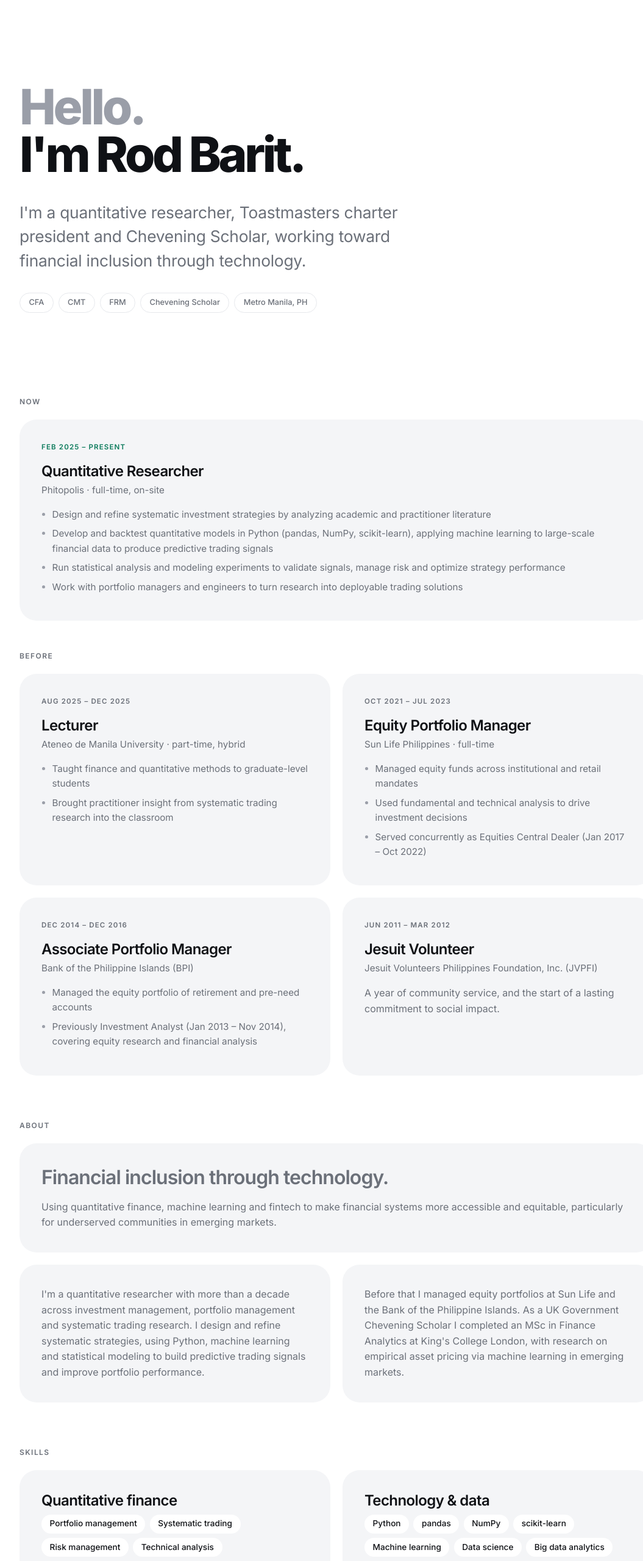
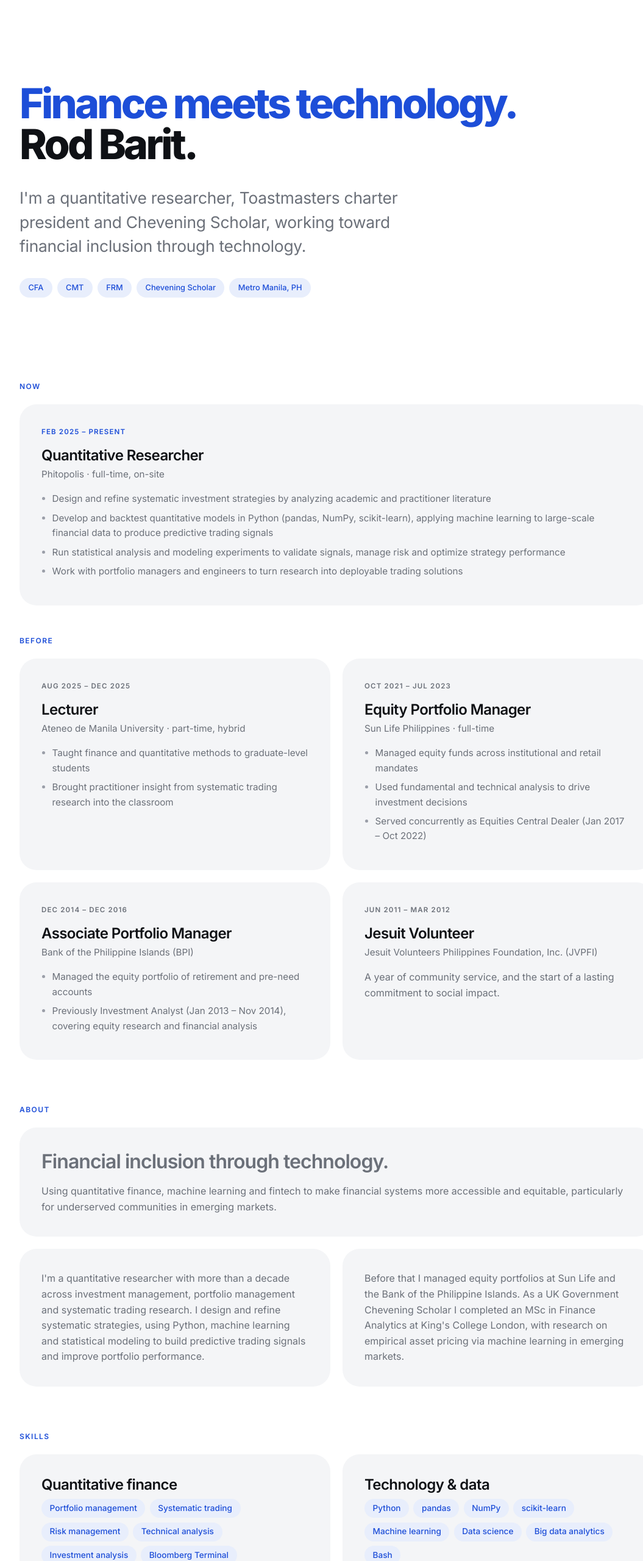
Before and after one commit to rodbarit/rodbarit.github.io, a plain HTML site: page index.html in a window 1280 px wide. Shown: the part 80-2640 px from the top of the page at 61% size, without its empty margins (88-1143 px from the left). Drawn offline with Linux system fonts and the light colour scheme.

Commit message:
New headline, cobalt blue accent, and consistent logo padding

```diff
--- a/index.html
+++ b/index.html
@@ -25,7 +25,9 @@
     --muted: #6b7079;
     --card: #f4f5f7;
     --line: #e6e8ec;
-    --accent: #0b7a5b;
+    --accent: #1d4ed8;
+    --blue: #1d4ed8;
+    --blue-tint: #e8eefc;
     --btn-bg: #0f1115;
     --btn-ink: #ffffff;
     --sans: 'Inter', system-ui, -apple-system, 'Segoe UI', Roboto, sans-serif;
@@ -38,7 +40,9 @@
       --muted: #9ca0a9;
       --card: #16171a;
       --line: #25272c;
-      --accent: #4ade9d;
+      --accent: #7fa4ff;
+      --blue: #7fa4ff;
+      --blue-tint: #141f3d;
       --btn-bg: #f4f4f5;
       --btn-ink: #0b0b0d;
     }
@@ -84,12 +88,12 @@
   .hero { padding: clamp(4rem, 12vw, 9rem) 0 clamp(3rem, 7vw, 5rem); }
   h1 {
     margin: 0;
-    font-size: clamp(2.5rem, 8vw, 5rem);
+    font-size: clamp(2.2rem, 6.4vw, 4.25rem);
     font-weight: 800;
     line-height: 0.98;
     letter-spacing: -0.055em;
   }
-  h1 .soft { display: block; color: var(--soft); }
+  h1 .soft { display: block; color: var(--blue); }
   .intro {
     margin: 2.25rem 0 0;
     max-width: 40rem;
@@ -100,15 +104,15 @@
   }
   .tags { display: flex; flex-wrap: wrap; gap: 0.5rem; margin-top: 2rem; }
   .tag {
-    font-size: 0.8rem; font-weight: 500; color: var(--muted);
-    border: 1px solid var(--line); border-radius: 999px; padding: 0.35rem 0.9rem;
+    font-size: 0.8rem; font-weight: 500; color: var(--blue);
+    background: var(--blue-tint); border-radius: 999px; padding: 0.35rem 0.9rem;
   }
 
   /* sections */
   section { padding: 3.5rem 0 1rem; }
   .label {
     font-size: 0.75rem; font-weight: 600; letter-spacing: 0.12em; text-transform: uppercase;
-    color: var(--muted); margin: 0 0 1.25rem;
+    color: var(--blue); margin: 0 0 1.25rem;
   }
   .grid { display: grid; grid-template-columns: repeat(2, 1fr); gap: 1.25rem; }
   .grid.one { grid-template-columns: 1fr; }
@@ -136,25 +140,26 @@
   .logos { display: flex; flex-wrap: wrap; gap: 0.6rem; margin: 0 0 1.5rem; }
   .logo {
     background: #fff; border-radius: 0.9rem;
-    width: 8.5rem; height: 4rem; padding: 0.6rem 0.9rem;
-    display: flex; align-items: center; justify-content: center;
+    width: 9rem; height: 4.75rem; padding: 0.9rem;
+    display: block;
   }
-  .logo img { max-width: 100%; max-height: 100%; width: auto; height: auto; display: block; object-fit: contain; }
+  .logo img { width: 100%; height: 100%; display: block; object-fit: contain; }
 
   /* skills */
   .skillset { display: flex; flex-wrap: wrap; gap: 0.45rem; margin-top: 0.25rem; }
   .skillset span {
-    background: var(--bg); border-radius: 999px; padding: 0.3rem 0.85rem;
-    font-size: 0.85rem; font-weight: 500; color: var(--ink);
+    background: var(--blue-tint); border-radius: 999px; padding: 0.3rem 0.85rem;
+    font-size: 0.85rem; font-weight: 500; color: var(--blue);
   }
 
   /* contact */
+  .contact h2::after { content: ''; display: block; width: 3.5rem; height: 0.35rem; border-radius: 999px; background: var(--blue); margin-top: 1.25rem; }
   .contact h2 { font-size: clamp(2.2rem, 7vw, 4.5rem); font-weight: 800; letter-spacing: -0.05em; line-height: 1; margin: 0 0 1.25rem; }
   .contact p { max-width: 36rem; color: var(--muted); font-size: 1.1rem; margin: 0 0 2rem; }
   .contact-row { display: flex; flex-wrap: wrap; gap: 0.75rem; }
-  .pill.ghost { background: transparent; color: var(--ink); box-shadow: inset 0 0 0 1px var(--line); }
+  .pill.ghost { background: transparent; color: var(--blue); box-shadow: inset 0 0 0 1.5px var(--blue); }
 
-  footer { padding: 4rem 0 3rem; color: var(--muted); font-size: 0.85rem; display: flex; justify-content: space-between; flex-wrap: wrap; gap: 0.5rem; }
+  footer { margin-top: 3rem; padding: 2rem 0 3rem; border-top: 3px solid var(--blue); color: var(--muted); font-size: 0.85rem; display: flex; justify-content: space-between; flex-wrap: wrap; gap: 0.5rem; }
 
   .sr-only { position: absolute; width: 1px; height: 1px; overflow: hidden; clip-path: inset(50%); white-space: nowrap; }
 
@@ -193,7 +198,7 @@
 <main id="top" class="wrap">
 
   <div class="hero">
-    <h1><span class="soft">Hello.</span>I'm Rod Barit.</h1>
+    <h1><span class="soft">Finance meets technology.</span>Rod Barit.</h1>
     <p class="intro">I'm a quantitative researcher, Toastmasters charter president and Chevening Scholar, working toward financial inclusion through technology.</p>
     <div class="tags">
       <span class="tag">CFA</span><span class="tag">CMT</span><span class="tag">FRM</span>
```
